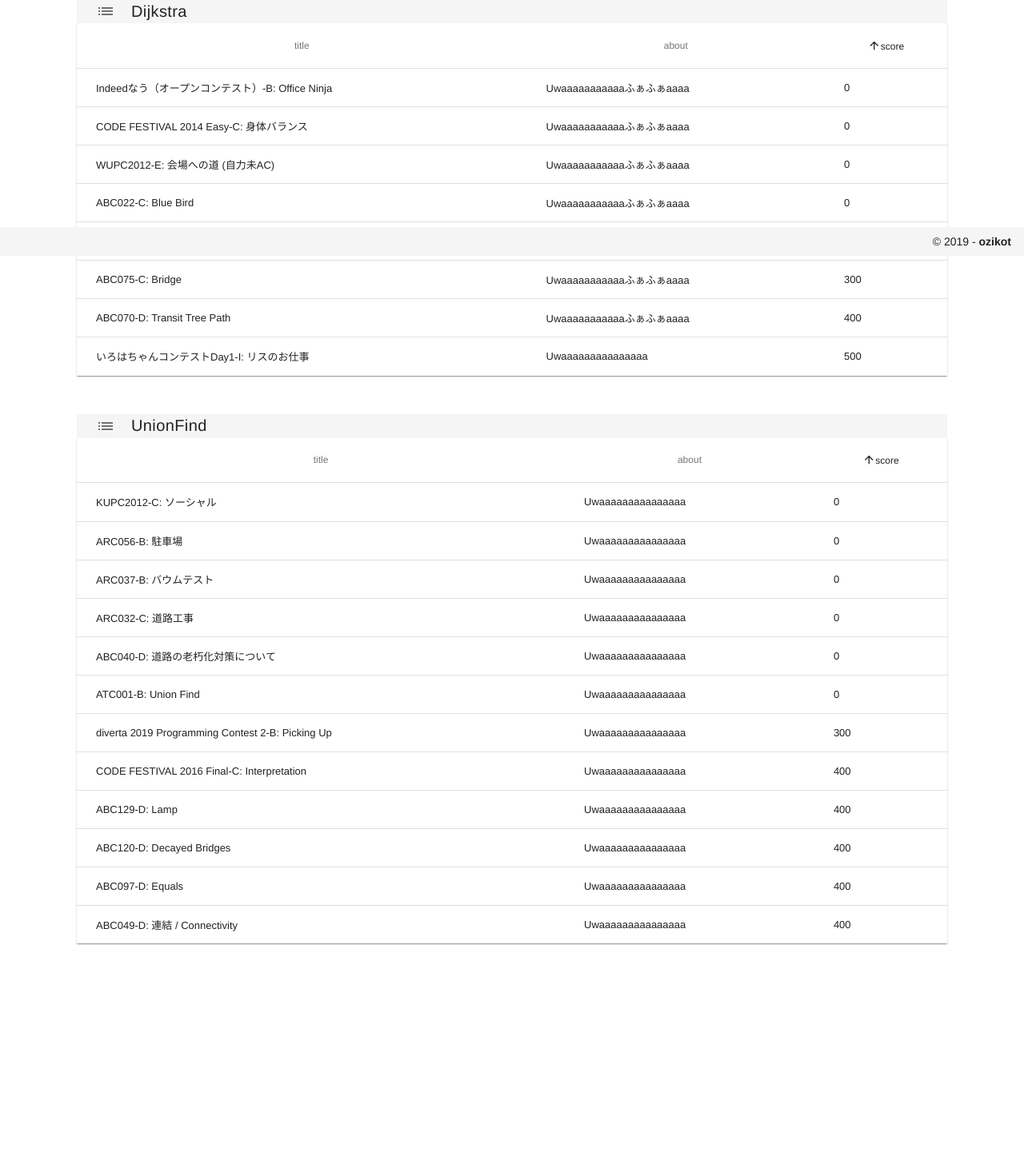
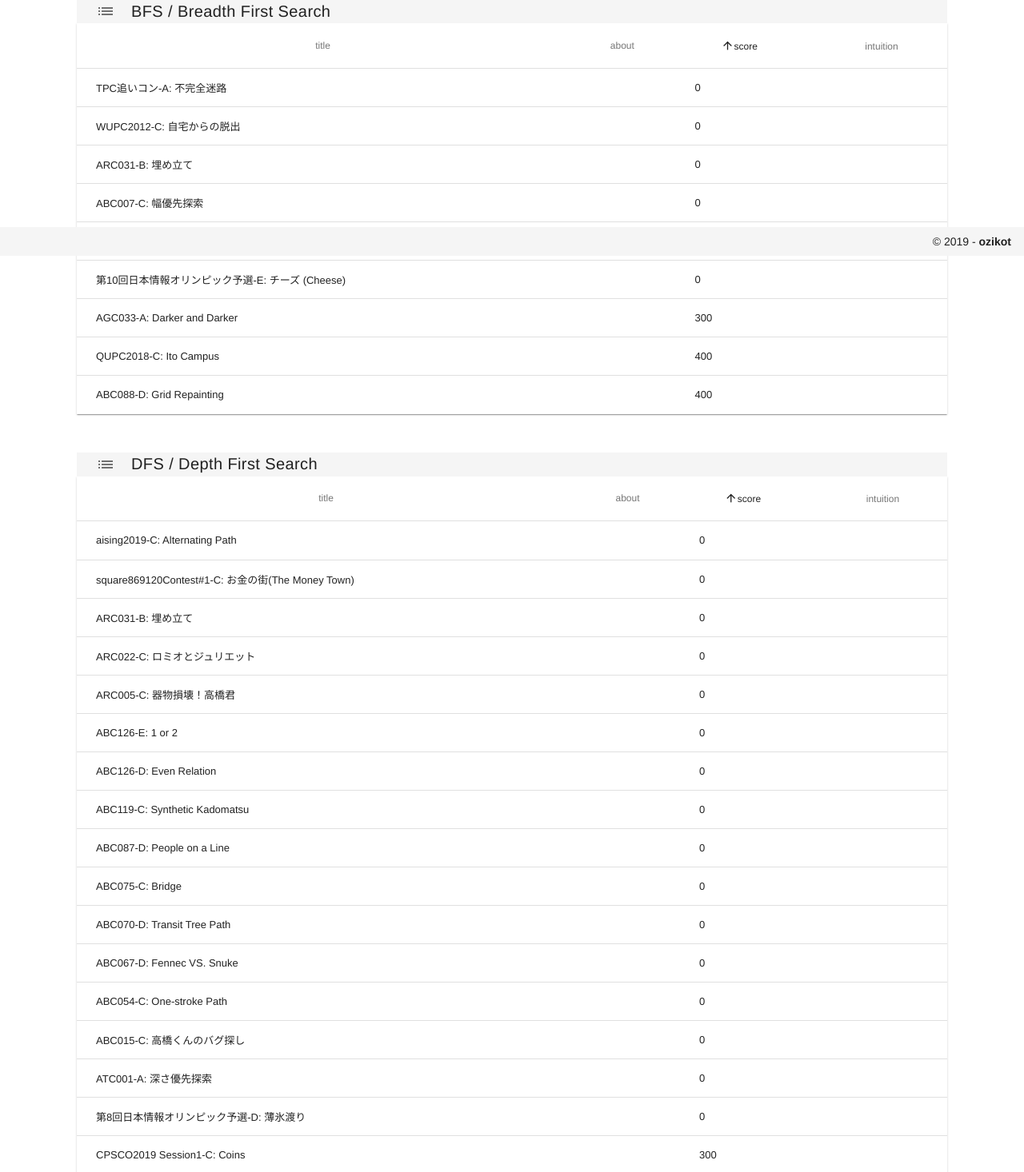
Before and after one commit to tokizuoh/cp-categorize-beta, a Vue app: page /graph in a window 1280 px wide. Shown: the part 480-1946 px from the top of the page at 80% size. Before the commit the page ends 1740 px from the top, so only its background shows below. Built offline with nearby package versions, Linux system fonts and the light colour scheme.

Commit message:
Fix props location

```diff
--- a/src/App.vue
+++ b/src/App.vue
@@ -1,6 +1,7 @@
 <template>
   <div id="app">
-    <link href="https://fonts.googleapis.com/icon?family=Material+Icons" rel="stylesheet">
+    <link href="https://fonts.googleapis.com/icon?family=Material+Icons"
+          rel="stylesheet">
     <app-header/>
     <br>
     <router-view/>
--- a/src/components/AppStartCard.vue
+++ b/src/components/AppStartCard.vue
@@ -15,7 +15,10 @@
         </div>
         <div class="card-text"> {{ card_text }} </div>
         <v-card-actions>
-        <v-btn flat color="purple" href="https://github.com/ozikot/cp-categorize-beta" target="_blank">
+        <v-btn flat
+               color="purple"
+               href="https://github.com/ozikot/cp-categorize-beta"
+               target="_blank">
           <div class="github-link">
             GitHub
           </div>
--- a/src/components/problems/AppGraph.vue
+++ b/src/components/problems/AppGraph.vue
@@ -2,6 +2,16 @@
   <div>
     <app-jumbotron :categoryTitle="categoryTitle">
     </app-jumbotron>
+    <app-data-table :categoryName="categoryName.bfs"
+                    :problems="problems.bfs">
+    </app-data-table>
+    <br>
+    <br>
+    <app-data-table :categoryName="categoryName.dfs"
+                    :problems="problems.dfs">
+    </app-data-table>
+    <br>
+    <br>
     <app-data-table :categoryName="categoryName.dijkstra"
                     :problems="problems.dijkstra">
     </app-data-table>
@@ -28,57 +38,219 @@ export default {
   data () {
     return {
       categoryName: {
+        bfs: "BFS / Breadth First Search",
+        dfs: "DFS / Depth First Search",
         dijkstra: "Dijkstra",
         unionfind: "UnionFind"
       },
       categoryTitle: "Graph",
       problems:{
+        bfs: [
+          {
+            name: 'QUPC2018-C: Ito Campus',
+            about: '',
+            score: 400,
+            href: 'https://atcoder.jp/contests/qupc2018/tasks/qupc2018_c'
+          },
+          {
+            name: 'TPC追いコン-A: 不完全迷路',
+            about: '',
+            score: 0,
+            href: 'https://atcoder.jp/contests/oidashi/tasks/oidashi_a'
+          },
+          {
+            name: 'WUPC2012-C: 自宅からの脱出',
+            about: '',
+            score: 0,
+            href: 'https://atcoder.jp/contests/wupc2012/tasks/wupc2012_3'
+          },
+          {
+            name: 'AGC033-A: Darker and Darker',
+            about: '',
+            score: 300,
+            href: 'https://atcoder.jp/contests/agc033/tasks/agc033_a'
+          },
+          {
+            name: 'ARC031-B: 埋め立て',
+            about: '',
+            score: 0,
+            href: 'https://atcoder.jp/contests/arc031/tasks/arc031_2'
+          },
+          {
+            name: 'ABC088-D: Grid Repainting',
+            about: '',
+            score: 400,
+            href: 'https://atcoder.jp/contests/abc088/tasks/abc088_d'
+          },
+          {
+            name: 'ABC007-C: 幅優先探索',
+            about: '',
+            score: 0,
+            href: 'https://atcoder.jp/contests/abc007/tasks/abc007_3'
+          },
+          {
+            name: '第17回日本情報オリンピック予選-B: 双六 (Sugoroku)',
+            about: '',
+            score: 0,
+            href: 'https://atcoder.jp/contests/joi2018yo/tasks/joi2018_yo_b'
+          },
+          {
+            name: '第10回日本情報オリンピック予選-E: チーズ (Cheese)',
+            about: '',
+            score: 0,
+            href: 'https://atcoder.jp/contests/joi2011yo/tasks/joi2011yo_e'
+          }
+        ],
+        dfs: [
+          {
+            name: 'CPSCO2019 Session1-C: Coins',
+            about: '',
+            score: 300,
+            href: 'https://atcoder.jp/contests/cpsco2019-s1/tasks/cpsco2019_s1_c'
+          },
+          {
+            name: 'aising2019-C: Alternating Path',
+            about: '',
+            score: 0,
+            href: 'https://atcoder.jp/contests/aising2019/tasks/aising2019_c'
+          },
+          {
+            name: 'square869120Contest#1-C: お金の街(The Money Town)',
+            about: '',
+            score: 0,
+            href: 'https://atcoder.jp/contests/s8pc-1/tasks/s8pc_1_c'
+          },
+          {
+            name: 'ARC031-B: 埋め立て',
+            about: '',
+            score: 0,
+            href: 'https://atcoder.jp/contests/arc031/tasks/arc031_2'
+          },
+          {
+            name: 'ARC022-C: ロミオとジュリエット',
+            about: '',
+            score: 0,
+            href: 'https://atcoder.jp/contests/arc022/tasks/arc022_3'
+          },
+          {
+            name: 'ARC005-C: 器物損壊！高橋君',
+            about: '',
+            score: 0,
+            href: 'https://atcoder.jp/contests/arc005/tasks/arc005_3'
+          },
+          {
+            name: 'ABC126-E: 1 or 2',
+            about: '',
+            score: 0,
+            href: 'https://atcoder.jp/contests/abc126/tasks/abc126_e'
+          },
+          {
+            name: 'ABC126-D: Even Relation',
+            about: '',
+            score: 0,
+            href: 'https://atcoder.jp/contests/abc126/tasks/abc126_d'
+          },
+          {
+            name: 'ABC119-C: Synthetic Kadomatsu',
+            about: '',
+            score: 0,
+            href: 'https://atcoder.jp/contests/abc119/tasks/abc119_c'
+          },
+          {
+            name: 'ABC087-D: People on a Line',
+            about: '',
+            score: 0,
+            href: 'https://atcoder.jp/contests/abc087/tasks/arc090_b'
+          },
+          {
+            name: 'ABC075-C: Bridge',
+            about: '',
+            score: 0,
+            href: 'https://atcoder.jp/contests/abc075/tasks/abc075_c'
+          },
+          {
+            name: 'ABC070-D: Transit Tree Path',
+            about: '',
+            score: 0,
+            href: 'https://atcoder.jp/contests/abc070/tasks/abc070_d'
+          },
+          {
+            name: 'ABC067-D: Fennec VS. Snuke',
+            about: '',
+            score: 0,
+            href: 'https://atcoder.jp/contests/abc067/tasks/arc078_b'
+          },
+          {
+            name: 'ABC054-C: One-stroke Path',
+            about: '',
+            score: 0,
+            href: 'https://atcoder.jp/contests/abc054/tasks/abc054_c'
+          },
+          {
+            name: 'ABC015-C: 高橋くんのバグ探し',
+            about: '',
+            score: 0,
+            href: 'https://atcoder.jp/contests/abc015/tasks/abc015_3'
+          },
+          {
+            name: 'ATC001-A: 深さ優先探索',
+            about: '',
+            score: 0,
+            href: 'https://atcoder.jp/contests/atc001/tasks/dfs_a'
+          },
+          {
+            name: '第8回日本情報オリンピック予選-D: 薄氷渡り',
+            about: '',
+            score: 0,
+            href: 'https://atcoder.jp/contests/joi2009yo/tasks/joi2009yo_d'
+          }
+        ],
         dijkstra: [
           {
             name: 'いろはちゃんコンテストDay1-I: リスのお仕事',
-            about: 'Uwaaaaaaaaaaaaaaa',
+            about: '',
             score: 500,
             href: 'https://atcoder.jp/contests/iroha2019-day1/tasks/iroha2019_day1_i'
           },
           {
             name: 'Indeedなう（オープンコンテスト）-B: Office Ninja',
-            about: 'Uwaaaaaaaaaaaふぁふぁaaaa',
+            about: '',
             score: 0,
             href: 'https://atcoder.jp/contests/indeednow-finala-open/tasks/indeednow_2015_finala_b'
           },
           {
             name: 'CODE FESTIVAL 2014 Easy-C: 身体バランス',
-            about: 'Uwaaaaaaaaaaaふぁふぁaaaa',
+            about: '',
             score: 0,
             href: 'https://atcoder.jp/contests/code-festival-2014-morning-easy/tasks/code_festival_morning_easy_c'
           },
           {
             name: 'WUPC2012-E: 会場への道 (自力未AC)',
-            about: 'Uwaaaaaaaaaaaふぁふぁaaaa',
+            about: '',
             score: 0,
             href: 'https://atcoder.jp/contests/wupc2012/tasks/wupc2012_5'
           },
           {
             name: 'ABC075-C: Bridge',
-            about: 'Uwaaaaaaaaaaaふぁふぁaaaa',
+            about: '',
             score: 300,
             href: 'https://atcoder.jp/contests/abc075/tasks/abc075_c'
           },
           {
             name: 'ABC070-D: Transit Tree Path',
-            about: 'Uwaaaaaaaaaaaふぁふぁaaaa',
+            about: '',
             score: 400,
             href: 'https://atcoder.jp/contests/abc070/tasks/abc070_d'
           },
           {
             name: 'ABC022-C: Blue Bird',
-            about: 'Uwaaaaaaaaaaaふぁふぁaaaa',
+            about: '',
             score: 0,
             href: 'https://atcoder.jp/contests/abc022/tasks/abc022_c'
           },
           {
             name: 'ABC020-C: 壁抜け',
-            about: 'Uwaaaaaaaaaaaふぁふぁaaaa',
+            about: '',
             score: 0,
             href: 'https://atcoder.jp/contests/abc020/tasks/abc020_c'
           },
@@ -87,75 +259,75 @@ export default {
         unionfind: [
           {
             name: 'diverta 2019 Programming Contest 2-B: Picking Up',
-            about: 'Uwaaaaaaaaaaaaaaa',
+            about: '',
             score: 300,
-            href: ''
+            href: 'https://atcoder.jp/contests/diverta2019-2/tasks/diverta2019_2_b'
           },
           {
             name: 'CODE FESTIVAL 2016 Final-C: Interpretation',
-            about: 'Uwaaaaaaaaaaaaaaa',
+            about: '',
             score: 400,
-            href: ''
+            href: 'https://atcoder.jp/contests/cf16-final-open/tasks/codefestival_2016_final_c'
           },
           {
             name: 'KUPC2012-C: ソーシャル',
-            about: 'Uwaaaaaaaaaaaaaaa',
+            about: '',
             score: 0,
-            href: ''
+            href: 'https://atcoder.jp/contests/kupc2012/tasks/kupc2012_3'
           },
           {
             name: 'ARC056-B: 駐車場',
-            about: 'Uwaaaaaaaaaaaaaaa',
+            about: '',
             score: 0,
-            href: ''
+            href: 'https://beta.atcoder.jp/contests/arc056/tasks/arc056_b'
           },
           {
             name: 'ARC037-B: バウムテスト',
-            about: 'Uwaaaaaaaaaaaaaaa',
+            about: '',
             score: 0,
-            href: ''
+            href: 'https://beta.atcoder.jp/contests/arc037/tasks/arc037_b'
           },
           {
             name: 'ARC032-C: 道路工事',
-            about: 'Uwaaaaaaaaaaaaaaa',
+            about: '',
             score: 0,
-            href: ''
+            href: 'https://beta.atcoder.jp/contests/arc032/tasks/arc032_2'
           },
           {
             name: 'ABC129-D: Lamp',
-            about: 'Uwaaaaaaaaaaaaaaa',
+            about: '',
             score: 400,
-            href: ''
+            href: 'https://atcoder.jp/contests/abc129/tasks/abc129_d'
           },
           {
             name: 'ABC120-D: Decayed Bridges',
-            about: 'Uwaaaaaaaaaaaaaaa',
+            about: '',
             score: 400,
-            href: ''
+            href: 'https://atcoder.jp/contests/abc120/tasks/abc120_d'
           },
           {
             name: 'ABC097-D: Equals',
-            about: 'Uwaaaaaaaaaaaaaaa',
+            about: '',
             score: 400,
-            href: ''
+            href: 'https://beta.atcoder.jp/contests/abc097/tasks/arc097_b'
           },
           {
             name: 'ABC049-D: 連結 / Connectivity',
-            about: 'Uwaaaaaaaaaaaaaaa',
+            about: '',
             score: 400,
-            href: ''
+            href: 'https://beta.atcoder.jp/contests/abc049/tasks/arc065_b'
           },
           {
             name: 'ABC040-D: 道路の老朽化対策について',
-            about: 'Uwaaaaaaaaaaaaaaa',
+            about: '',
             score: 0,
-            href: ''
+            href: 'https://atcoder.jp/contests/abc040/tasks/abc040_d'
           },
           {
             name: 'ATC001-B: Union Find',
-            about: 'Uwaaaaaaaaaaaaaaa',
+            about: '',
             score: 0,
-            href: ''
+            href: 'https://beta.atcoder.jp/contests/atc001/tasks/unionfind_a'
           },
         ]
       }
--- a/src/components/problems/molecules/AppDataTable.vue
+++ b/src/components/problems/molecules/AppDataTable.vue
@@ -14,7 +14,8 @@
       class="elevation-1">
       <template v-slot:items="props">
         <!-- <tr @click="location.href=props.item.href"> -->
-        <tr @click="jump(props.item.href)">
+        <tr @click.right.prevent="say(1)"
+            @click.left="jump(props.item.href)">
           <td>{{ props.item.name }}</td>
           <td class="text-xs-left">{{ props.item.about }}</td>
           <td class="text-xs-left">{{ props.item.score }}</td>
@@ -46,6 +47,12 @@
             align: 'center',
             sortable: true,
             value: 'score'
+          },
+          {
+            text: 'intuition',
+            align: 'center',
+            sortable: true,
+            value: 'intuition'
           }
         ],
       }
@@ -67,6 +74,9 @@
     methods:{
       jump(a){
         window.open(a, '_blank')
+      },
+      say(a){
+        alert(a)
       }
     }
   }
--- a/src/router/index.js
+++ b/src/router/index.js
@@ -7,7 +7,7 @@ import AppGraph from '@/components/problems/AppGraph'
 Vue.use(Router)
 
 export default new Router({
-  mode: "history",
+  mode: 'history',
   routes: [
     {
       path: '/',
```
